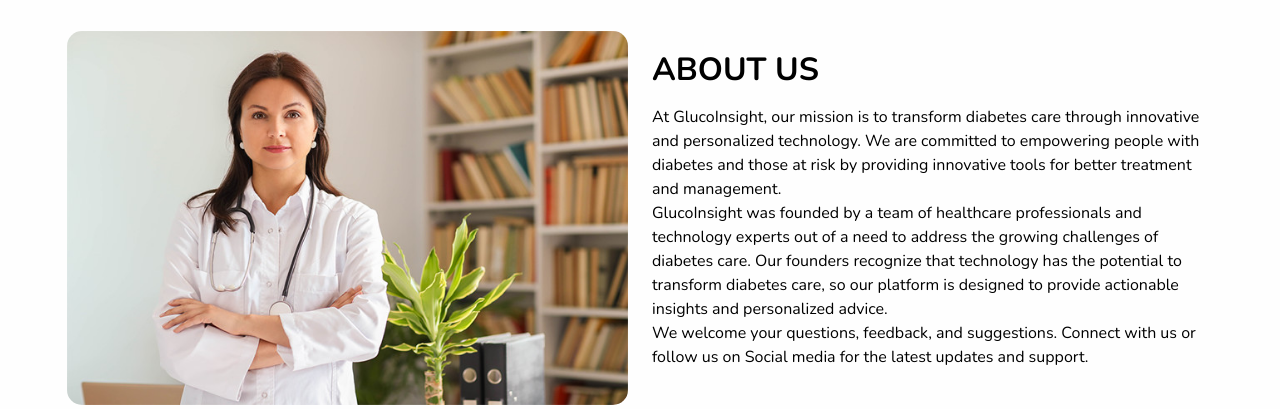
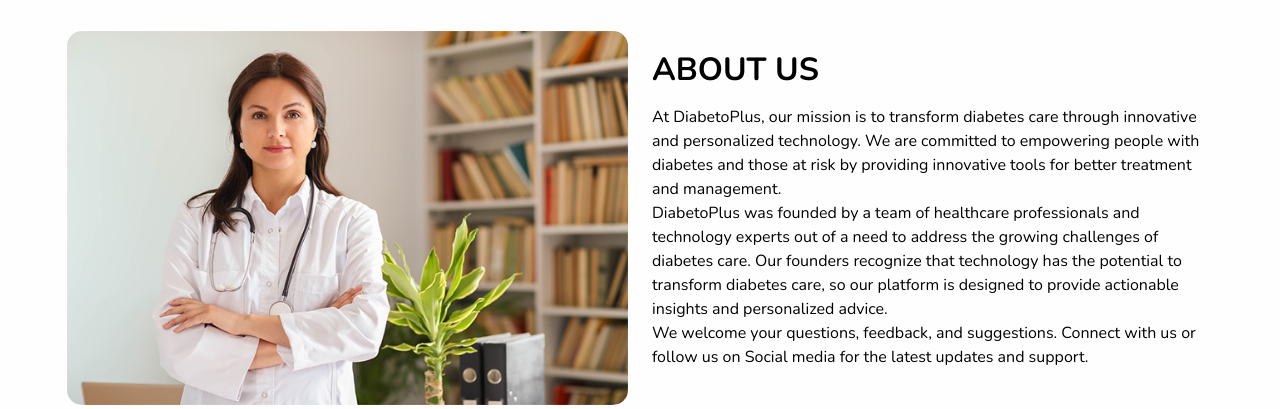
Before and after one commit to TalhaMughal00/DIabetoPlus, a Django app: page /about/ in a window 1280 px wide. Shown: the part 142-551 px from the top of the page. Run offline with Django 4.2, Linux system fonts and the light colour scheme; parts of the project's set-up code (start-up, migrations or seed data) failed here and were passed over.

Commit message:
#	modified:   db.sqlite3 #	modified:   templates/about.html

```diff
--- a/templates/about.html
+++ b/templates/about.html
@@ -21,9 +21,9 @@
             <h2>About <span>Us</span></h2>
           </div>
           <p>
-            At GlucoInsight, our mission is to transform diabetes care through innovative and personalized technology. We are committed to empowering people with diabetes and those at risk by providing innovative tools for better treatment and management.
+            At DiabetoPlus, our mission is to transform diabetes care through innovative and personalized technology. We are committed to empowering people with diabetes and those at risk by providing innovative tools for better treatment and management.
             <br>
-            GlucoInsight was founded by a team of healthcare professionals and technology experts out of a need to address the growing challenges of diabetes care. Our founders recognize that technology has the potential to transform diabetes care, so our platform is designed to provide actionable insights and personalized advice.
+            DiabetoPlus was founded by a team of healthcare professionals and technology experts out of a need to address the growing challenges of diabetes care. Our founders recognize that technology has the potential to transform diabetes care, so our platform is designed to provide actionable insights and personalized advice.
             <br>
             We welcome your questions, feedback, and suggestions. Connect with us or follow us on Social media for the latest updates and support.
           </p>
```
Also changed, not shown: db.sqlite3.
